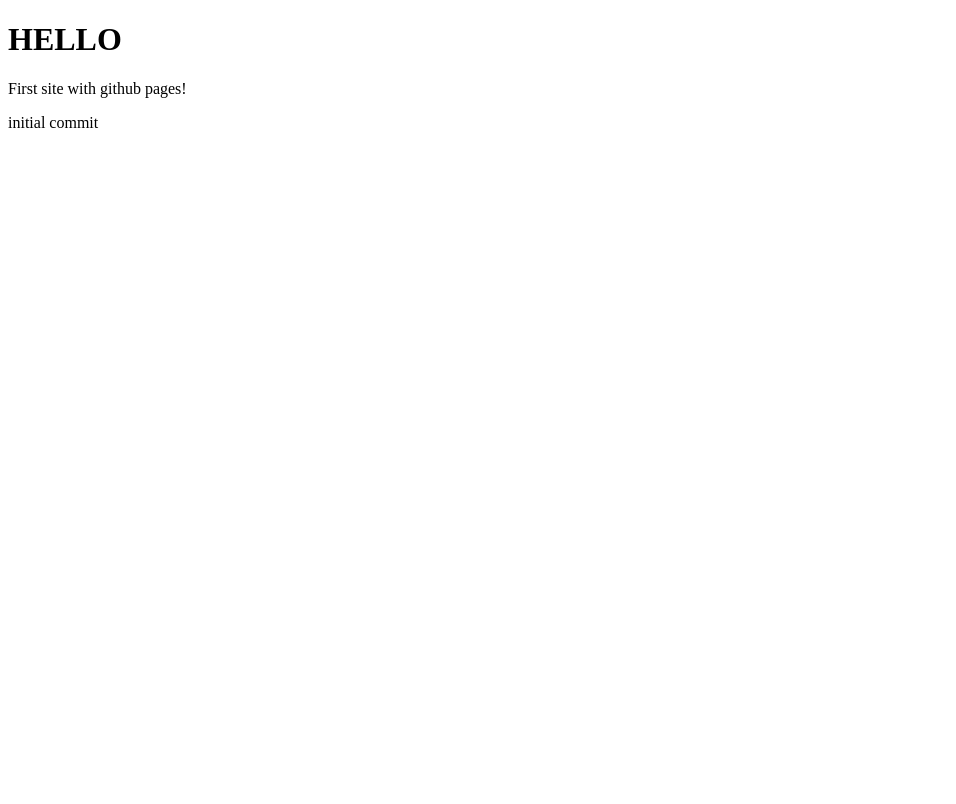
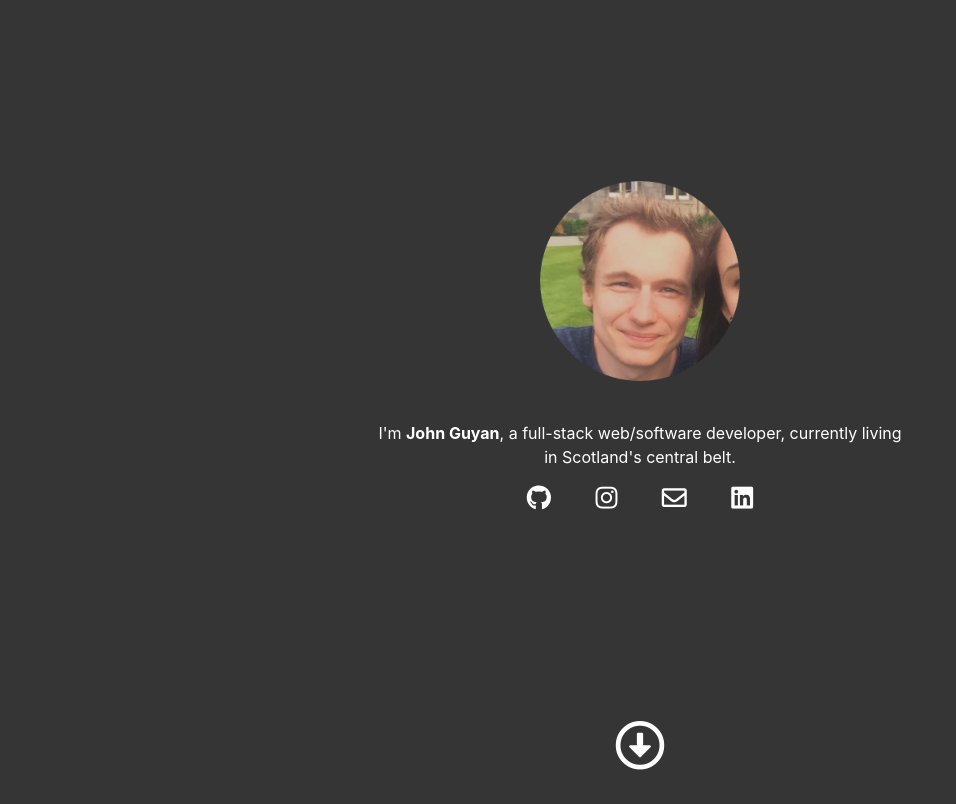
Before and after one commit to johnguyan/johnguyan.github.io, a plain HTML site: page index.html in a window 1280 px wide. Shown: the top 804 px of the page, without its empty margins (0-956 px from the left). Drawn offline with nearby package versions, Linux system fonts and the light colour scheme.

Commit message:
first major update
- added intro and portfolio sections

```diff
--- /dev/null
+++ b/assets/css/style.css
@@ -0,0 +1,54 @@
+body, html {
+	height:100%;
+}
+
+body {
+	background-color:#353535;
+	color:white;
+	text-align:center;
+}
+
+#intro-space {
+	flex-direction:column;
+}
+
+#myface {
+	height:200px;
+	width:200px;
+	margin-bottom: 40px;
+	opacity: 0.8;
+}
+
+.icon {
+	padding: 0 20px;
+	font-size: 25px;
+}
+
+a {
+	color:white;
+}
+
+a:hover {
+	color:gray;
+}
+
+@keyframes flash {
+	0% {opacity: 0;}
+	10% {opacity: 0.2;}
+	20% {opacity: 0.4;}
+	30% {opacity: 0.6;}
+	40% {opacity: 0.8;}
+	50% {opacity: 1;}
+	60% {opacity: 0.8;}
+	70% {opacity: 0.6;}
+	80% {opacity: 0.4;}
+	90% {opacity: 0.2;}
+	100% {opacity: 0;}
+}
+
+#next {
+	font-size:50px;
+	animation-name: flash;
+	animation-duration: 2s;
+	animation-iteration-count: infinite;
+}
--- a/index.html
+++ b/index.html
@@ -1,11 +1,42 @@
 <!DOCTYPE html>
 <html>
 <head>
-	<title>Hello, world!</title>
+	<title>John Guyan</title>
+	<link rel="stylesheet" href="https://maxcdn.bootstrapcdn.com/bootstrap/4.0.0/css/bootstrap.min.css" integrity="sha384-Gn5384xqQ1aoWXA+058RXPxPg6fy4IWvTNh0E263XmFcJlSAwiGgFAW/dAiS6JXm" crossorigin="anonymous">
+	<link rel="stylesheet" href="https://use.fontawesome.com/releases/v5.5.0/css/all.css" integrity="sha384-B4dIYHKNBt8Bc12p+WXckhzcICo0wtJAoU8YZTY5qE0Id1GSseTk6S+L3BlXeVIU" crossorigin="anonymous">
+	<link rel="stylesheet" type="text/css" href="assets/css/style.css">
 </head>
 <body>
-	<h1>HELLO</h1>
-	<p>First site with github pages!</p>
-	<p>initial commit</p>
+	<div class="container d-flex h-100" id="intro-space">
+		<div class="row align-items-center justify-content-center h-100">
+			<div class="col-6 align-items-center" id="main">
+				<img src="assets/img/facepic.png" alt="John Guyan's sexy face" id="myface">
+				<p>I'm <strong>John Guyan</strong>, a full-stack web/software developer, currently living in Scotland's central belt.</p>
+				<p>
+					<a href="https://github.com/johnguyan"><i class="fab fa-github icon"></i></a>
+					<a href="https://www.instagram.com/optionalgun/"><i class="fab fa-instagram icon"></i></a>
+					<a href="mailto:j.guyan93@googlemail.com"><i class="far fa-envelope icon"></i></a>
+					<a href="https://www.linkedin.com/in/john-guyan-73493113b/"><i class="fab fa-linkedin icon"></i></a>
+				</p>
+			</div>
+		</div>
+		<div class="row align-items-center justify-content-center">
+			<div class="col-6 align-items-end">
+				<a href="#portfolio-space"><p id="next"><i class="far fa-arrow-alt-circle-down"></i></i></p></a>
+			</div>
+		</div>
+	</div>
+	<div class="container d-flex h-100" id="portfolio-space">
+		<div class="row justify-content-center align-items-center mx-auto h-100">
+			<div class="col-12" id="main">
+				<p>
+					PORTFOLIO COMING SOON
+				</p>
+			</div>
+		</div>
+	</div>
+	<script src="https://code.jquery.com/jquery-3.2.1.slim.min.js" integrity="sha384-KJ3o2DKtIkvYIK3UENzmM7KCkRr/rE9/Qpg6aAZGJwFDMVNA/GpGFF93hXpG5KkN" crossorigin="anonymous"></script>
+	<script src="https://cdnjs.cloudflare.com/ajax/libs/popper.js/1.12.9/umd/popper.min.js" integrity="sha384-ApNbgh9B+Y1QKtv3Rn7W3mgPxhU9K/ScQsAP7hUibX39j7fakFPskvXusvfa0b4Q" crossorigin="anonymous"></script>
+	<script src="https://maxcdn.bootstrapcdn.com/bootstrap/4.0.0/js/bootstrap.min.js" integrity="sha384-JZR6Spejh4U02d8jOt6vLEHfe/JQGiRRSQQxSfFWpi1MquVdAyjUar5+76PVCmYl" crossorigin="anonymous"></script>
 </body>
 </html>
```
Also changed, not shown: assets/img/facepic.png (added).
